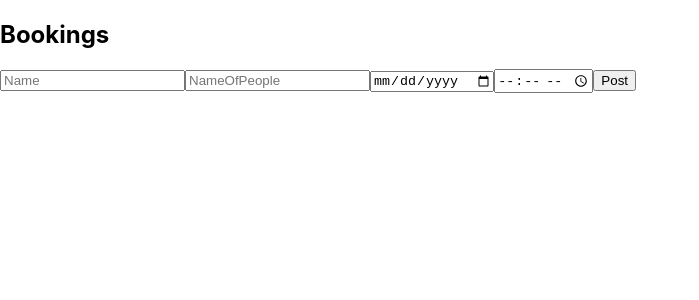
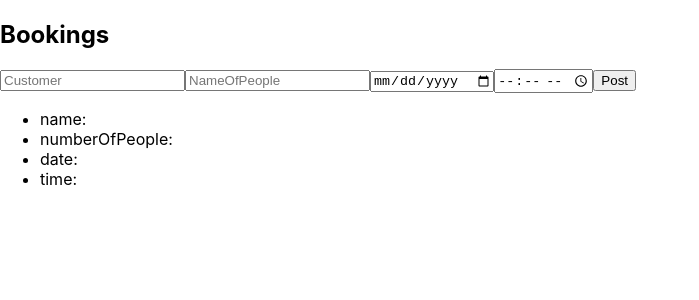
Before and after one commit to TeaPot76/CarlBistro_BookingSystem, a React (Create React App) app in the folder client/carl_bistro/: page / in a window 1280 px wide. Shown: the top 300 px of the page, without its empty margins (0-699 px from the left). Built offline with nearby package versions, Linux system fonts and the light colour scheme.

Commit message:
added booking display

```diff
--- a/client/carl_bistro/src/components/Booking.js
+++ b/client/carl_bistro/src/components/Booking.js
@@ -1,20 +1,18 @@
-import React from "react";
+import React, {Component} from "react";
 
-import {Link} from 'react-router-dom'
-
-const Booking = (props) => {
-
-  return (
-    <div className = "booking">
-    <ul>
-    <li>{this.props.customer}</li>
-    <li>{this.props.numberOfPeople}</li>
-    <li>{this.props.date}</li>
-    <li>{this.props.time}</li>
-    </ul>
-   </div>
-
-  )
+class Booking extends Component {
+  render() {
+    return (
+      <div className = "booking" >
+        <h4>{this.props.customer}</h4>
+        <li>{this.props.numberOfPeople}</li>
+        <li>{this.props.date}</li>
+        <li>{this.props.time}</li>
+      </div>
+    );
+  }
 }
 
+
+
 export default Booking;
--- a/client/carl_bistro/src/components/BookingForm.js
+++ b/client/carl_bistro/src/components/BookingForm.js
@@ -71,9 +71,9 @@ class BookingForm extends Component {
       <form className = "booking-form" onSubmit = {this.handleSubmit}>
         <input
           type = "text"
-          placeholder = "Name"
-          value = {this.state.name}
-          onChange = {this.handleNameChange}
+          placeholder = "Customer"
+          value = {this.state.customer}
+          onChange = {this.handleCustomerChange}
         />
 
         <input
--- /dev/null
+++ b/client/carl_bistro/src/components/BookingList.js
@@ -0,0 +1,24 @@
+import React, {Component} from "react";
+import Booking from "./Booking";
+
+const BookingList =(props) => {
+
+    return(
+      <div class = "booking-list">
+      <ul>
+          <li>name: {props.customer}</li>
+          <li>numberOfPeople: {props.numberOfPeople}</li>
+          <li>date: {props.date}</li>
+          <li>time: {props.time}</li>
+      </ul>
+
+   </div>
+
+    )
+  }
+
+
+
+
+
+export default BookingList;
--- a/client/carl_bistro/src/containers/RestaurantContainer.js
+++ b/client/carl_bistro/src/containers/RestaurantContainer.js
@@ -1,6 +1,6 @@
 import React, {Component} from 'react';
 import BookingForm from "../components/BookingForm";
-
+import BookingList from "../components/BookingList";
 
 
 class RestaurantContainer extends Component {
@@ -29,17 +29,18 @@ class RestaurantContainer extends Component {
      time: time
    })
 
-
-
-
-
-
  }
       render() {
         return (
           <div className = "restaurant-container" >
             <h2>Bookings</h2>
             <BookingForm onBookingSubmit = {this.handleBookingSubmit}/>
+
+            <BookingList
+            customer = {this.state.customer}
+            numberOfPeople ={this.state.numberOfPeople}
+
+           />
 
           </div>
         );
```
